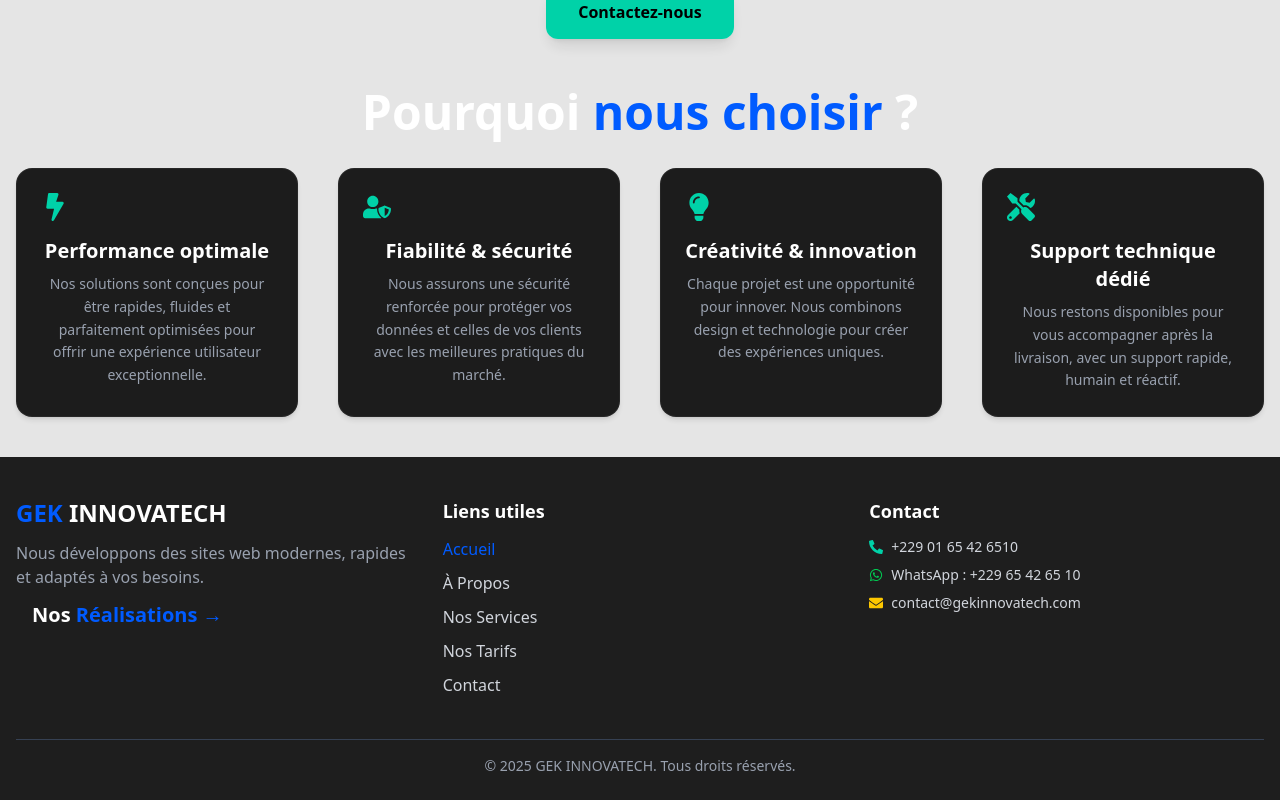
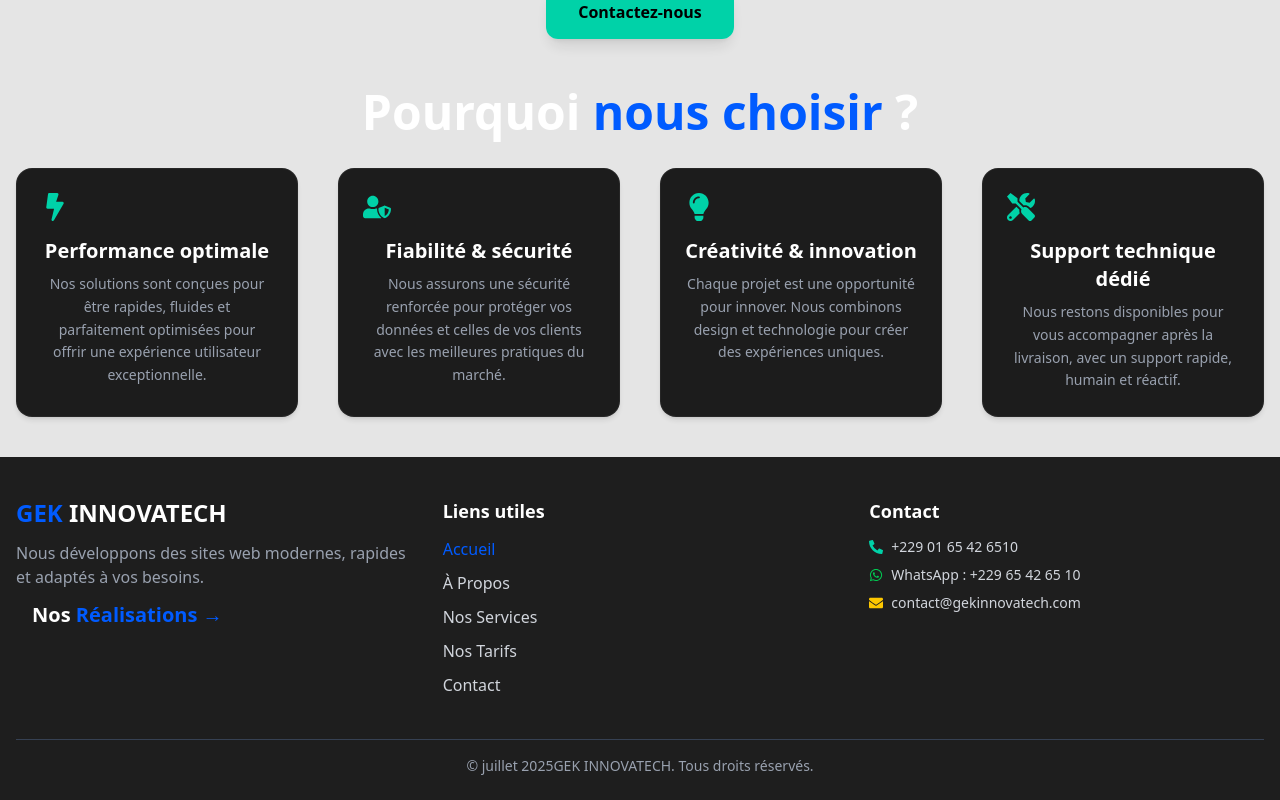
Before and after one commit to elisee9/gek-innovatech, a React (Vite) app: page / in a window 1280 px wide. Shown: the part 1895-2695 px from the top of the page. Built offline with nearby package versions, Linux system fonts and the light colour scheme.

Commit message:
Mise à jour

```diff
--- a/src/components/Footer.jsx
+++ b/src/components/Footer.jsx
@@ -123,7 +123,12 @@
          </div>
 
          <div className="text-center text-sm text-gray-400 mt-10 border-t border-gray-700 pt-4">
-            © {new Date().getFullYear()} GEK INNOVATECH. Tous droits réservés.
+            &copy;{" "}
+            {new Date().toLocaleString("fr-FR", {
+               month: "long",
+               year: "numeric",
+            })}
+            GEK INNOVATECH. Tous droits réservés.
          </div>
       </footer>
    );
```
